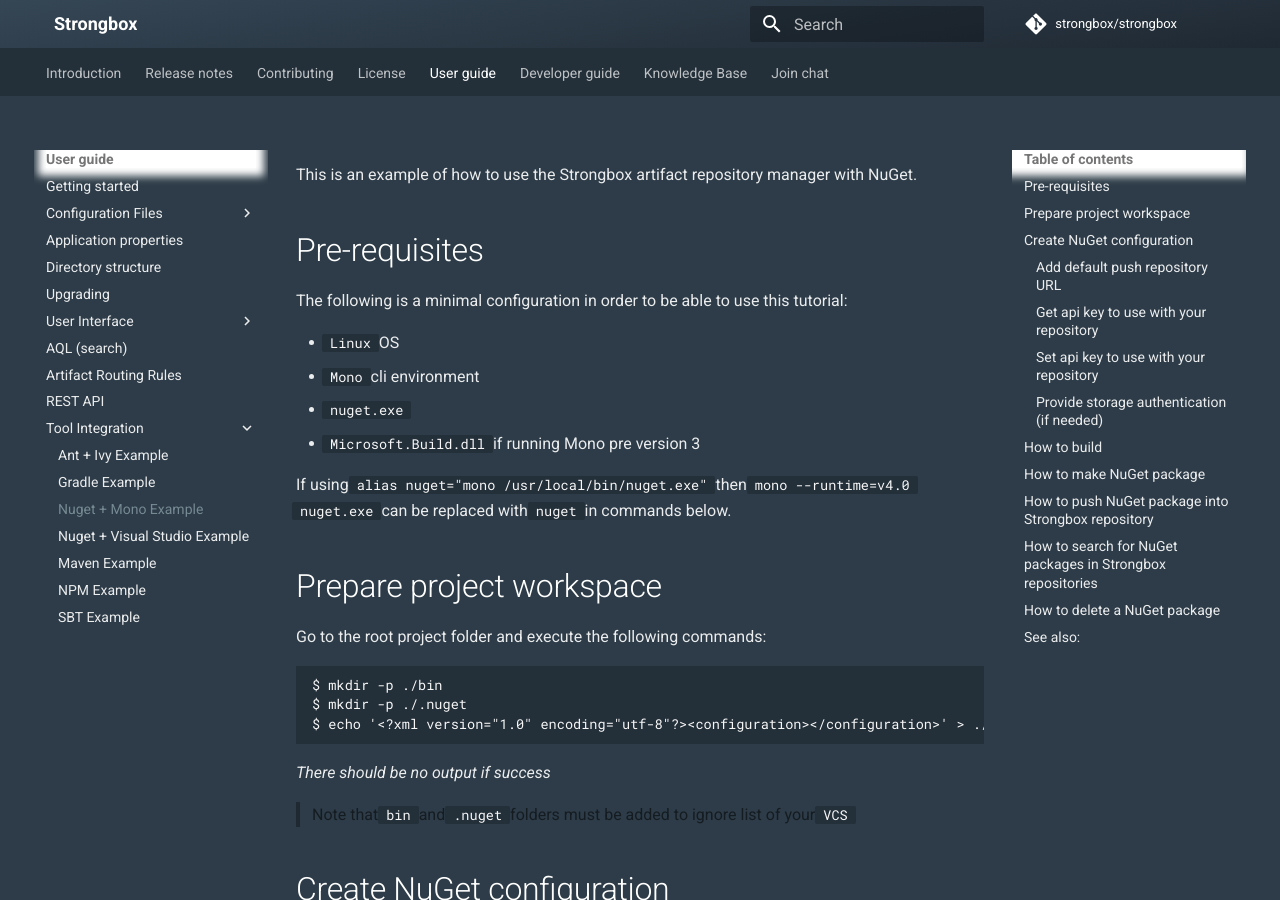
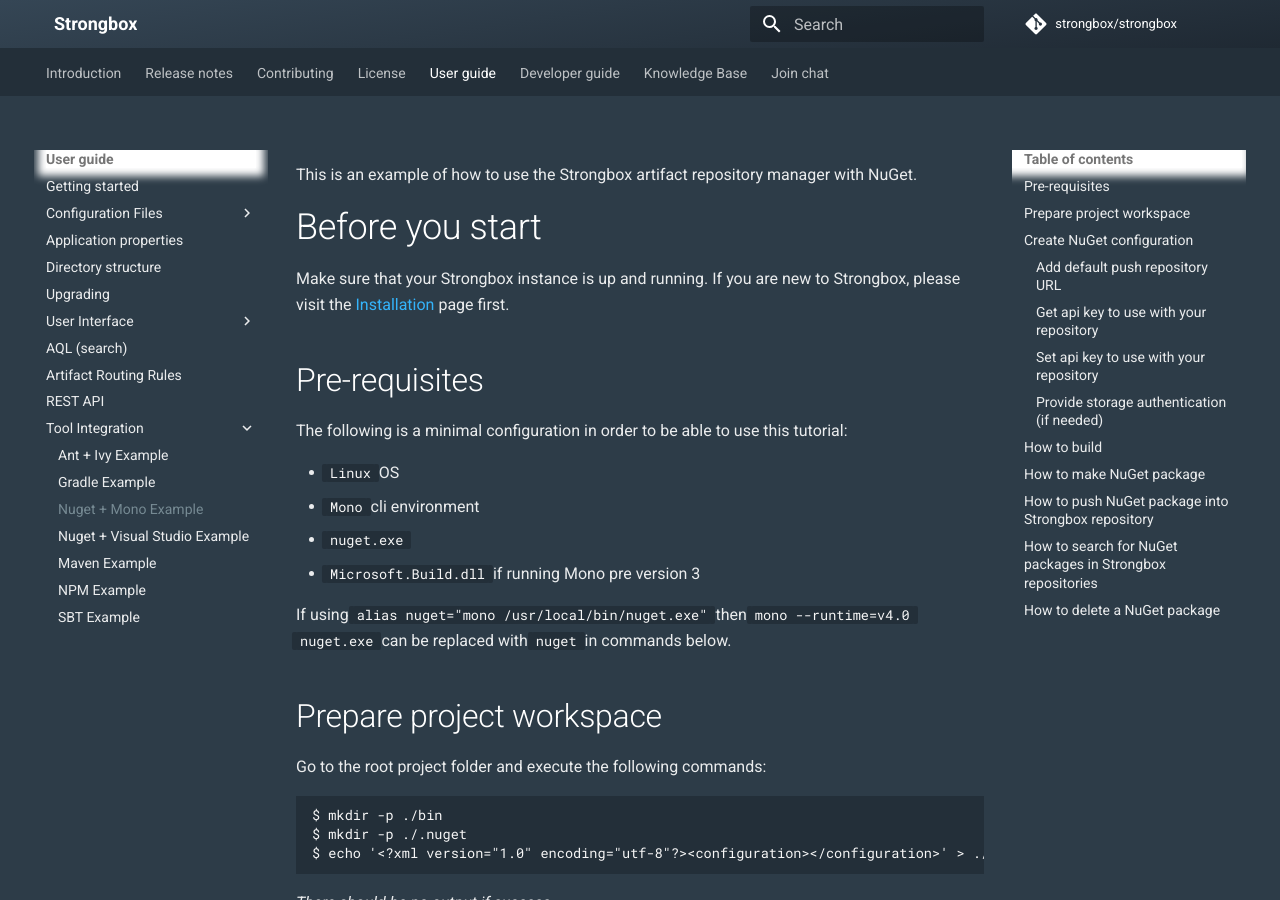
Before and after one commit to strongbox/strongbox-docs, an MkDocs documentation site: the page built from docs/user-guide/tool-integration/nuget-mono-example.md, in a window 1280 px wide and 900 px high. Built offline with MkDocs 1.6.1 and Material for MkDocs 9.7.7, drawn with Linux system fonts in a browser that asks for light colours; comment, search, counter and statistics services are not loaded.

Commit message:
Nuget add before you start section

```diff
--- a/docs/user-guide/tool-integration/nuget-mono-example.md
+++ b/docs/user-guide/tool-integration/nuget-mono-example.md
@@ -1,4 +1,8 @@
 This is an example of how to use the Strongbox artifact repository manager with NuGet.
+
+# Before you start
+
+Make sure that your Strongbox instance is up and running. If you are new to Strongbox, please visit the [Installation](https://strongbox.github.io/user-guide/getting-started.html) page first.
 
 ## Pre-requisites
 The following is a minimal configuration in order to be able to use this tutorial:
```
Also changed, not shown: docs/user-guide/tool-integration/nuget-visual-studio-example.md (+10 -6 lines).
